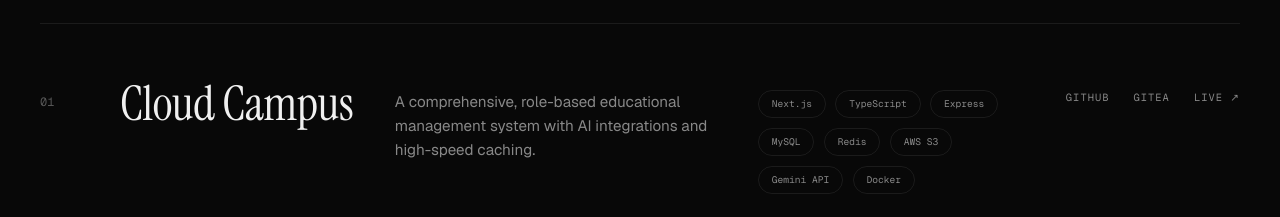
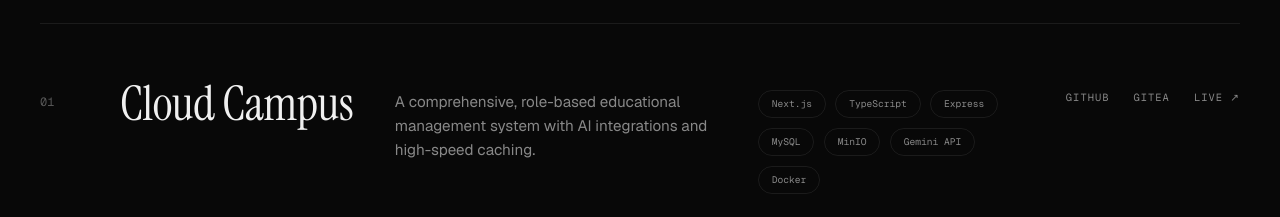
Before and after one commit to Rishit1769/Portfolio, a Next.js app: page / in a window 1280 px wide. Shown: the part 3100-3317 px from the top of the page. Built offline with nearby package versions, Linux system fonts and the light colour scheme.

Commit message:
fix: update Cloud Campus project tags to replace Redis with MinIO

```diff
--- a/app/page.tsx
+++ b/app/page.tsx
@@ -474,7 +474,7 @@ export default function Portfolio() {
             num: "01",
             title: "Cloud Campus",
             desc: "A comprehensive, role-based educational management system with AI integrations and high-speed caching.",
-            tags: ["Next.js", "TypeScript", "Express", "MySQL", "Redis", "AWS S3", "Gemini API", "Docker"],
+            tags: ["Next.js", "TypeScript", "Express", "MySQL", "MinIO", "Gemini API", "Docker"],
             links: [
               { name: "GitHub", url: "https://github.com/Rishit1769/CloudCampus" },
               { name: "Gitea", url: "https://gitea.rishit.codes/Rishit/CloudCampus" },
```
